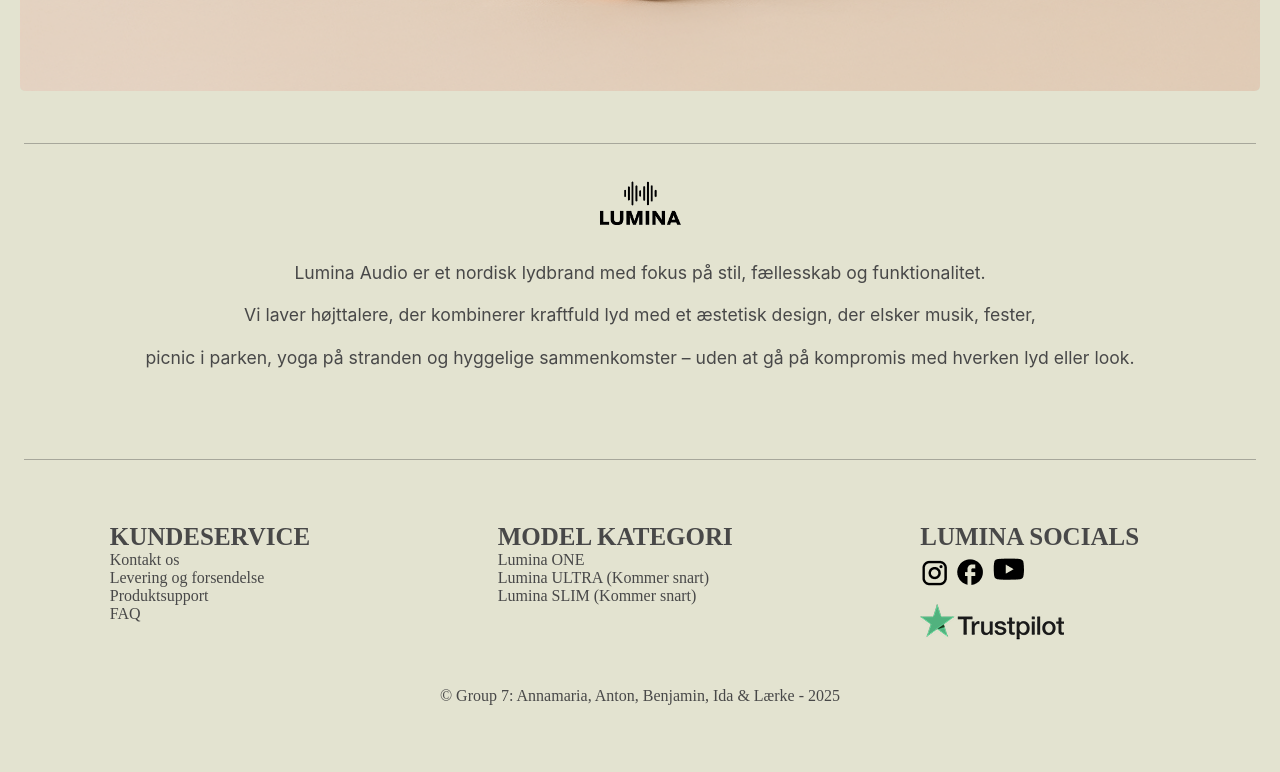
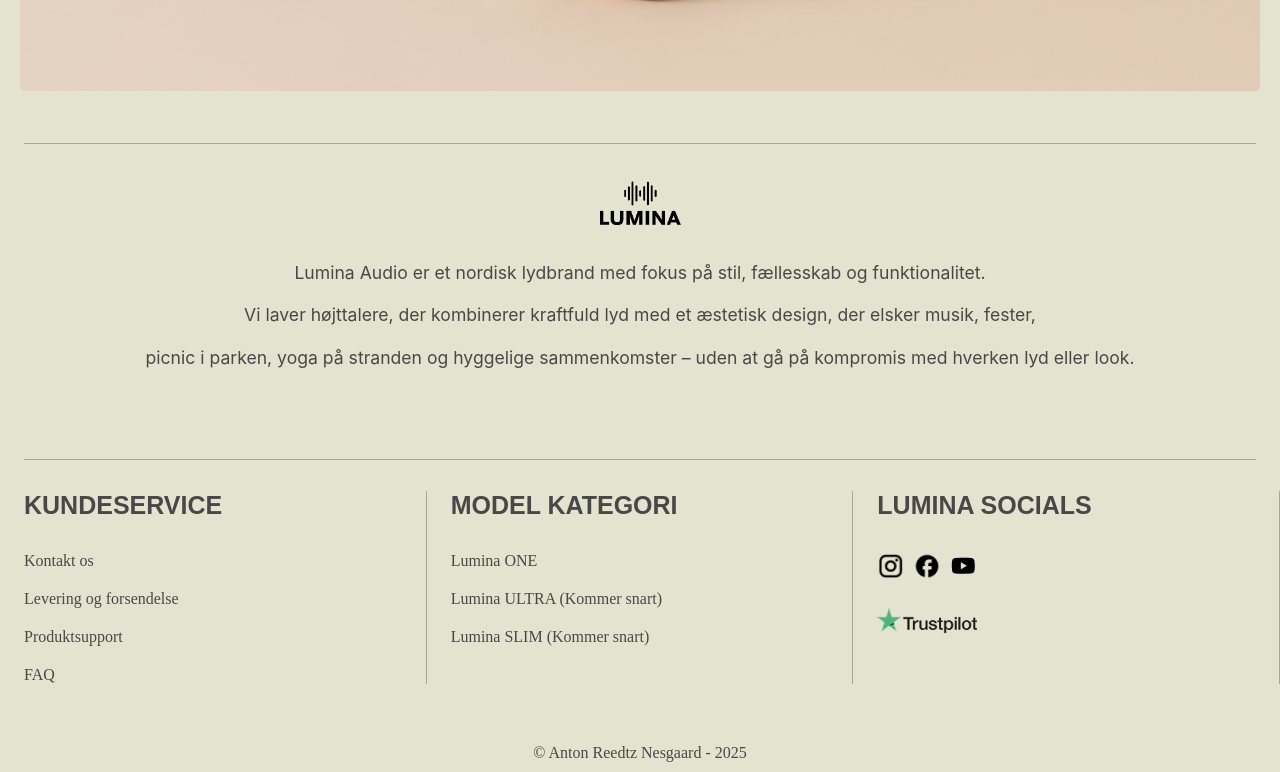
Before and after one commit to Squibsi/Projekt-1-Eksamen-Anton, a plain HTML site: page index.html in a window 1280 px wide. Shown: the part 2657-3429 px from the top of the page. Before the commit the page ends 3372 px from the top, so only its background shows below. Drawn offline with Linux system fonts and the light colour scheme.

Commit message:
styled the footer

```diff
--- a/css/style.css
+++ b/css/style.css
@@ -238,6 +238,8 @@
   margin: 2rem 24px;
 }
 
+
+
 /*Specifications text*/
 h3 {
   display: flex;
@@ -355,23 +357,49 @@
 }
 
 
-/* Footer center */
+/* Footer Styling */
+
 footer {
   display: flex;
-  justify-content: space-around;
-  gap: 2rem;
-  padding: 2rem;
-  color: #000;
+  width: 100%;
+}
+
+h4{
+  display: 1;
+  padding-bottom: 0.5rem;
+  font-size: 25px;
+  color: #484848;
+  font-family: "Inria Sans", sans-serif;
+  margin-bottom: 4px;
 }
 
 .footer article {
-  max-width: 250px;
+  flex: 1;
+  padding-left: 24px;
   color: #484848;
+  display: flex;
+  flex-direction: column;
+  gap: 20px;
+  border-right: 0.5px solid rgba(75,75,75,0.4);
+  margin-bottom: 60px;
 }
-/* font size */
-h4{
-  font-size: 25px;
+
+.socials{
+  display: flex;
+  gap: 8px;
+  align-items: center;
 }
+
+.socials img{
+  width: 28px;
+  height: 28px;
+}
+
+.tpilot{
+  width: 100px;
+  display: block;
+}
+
 
 /*copy right text*/
 #bunden {
@@ -385,7 +413,7 @@
 @import url('https://fonts.googleapis.com/css2?family=Inter:ital,opsz,wght@0,14..32,100..900;1,14..32,100..900&display=swap');
 @import url('https://fonts.googleapis.com/css2?family=Inria+Sans:ital,wght@0,300;0,400;0,700;1,300;1,400;1,700&family=Inter:ital,opsz,wght@0,14..32,100..900;1,14..32,100..900&display=swap');
 
-/* RESPONSIVE DESIGN */
+/* Responsiv design IKKE BRUGT!
 @media (max-width: 600px) {
   body {
   background-color: #E3E3D0;
@@ -404,3 +432,4 @@
     display: block;
   }
 }
+  */
--- a/index.html
+++ b/index.html
@@ -136,7 +136,6 @@
       <p>Produktsupport</p>
       <p>FAQ</p>
     </article>
-
     <!--footer text-->
     <article>
       <h4>MODEL KATEGORI</h4>
@@ -144,20 +143,21 @@
       <p>Lumina ULTRA (Kommer snart)</p>
       <p>Lumina SLIM (Kommer snart)</p>
     </article>
-
     <!--footer symbols-->
     <article>
       <h4>LUMINA SOCIALS</h4>
-      <img src="images/instagram.png" alt="instagram logo">
-      <img src="images/facebook.png" alt="facebook logo">
-      <img src="images/youtube icon.png" alt="youtube logo">
-      <img src="images/Trustpilot icon.png" alt="Trustpilot logo">
+      <section class="socials">
+        <img src="images/instagram.png" alt="instagram logo">
+        <img src="images/facebook.png" alt="facebook logo">
+        <img src="images/youtube icon.png" alt="youtube logo">
+      </section>
+      <img class="tpilot" src="images/Trustpilot icon.png" alt="Trustpilot logo">
     </article>
   </footer>
 
 
   <!--Footer text at the very bottom of the page -->
-  <p id="bunden">&copy; Group 7: Annamaria, Anton, Benjamin, Ida & Lærke - 2025</p>
+  <p id="bunden">&copy; Anton Reedtz Nesgaard - 2025</p>
 
 
   <script>
```
